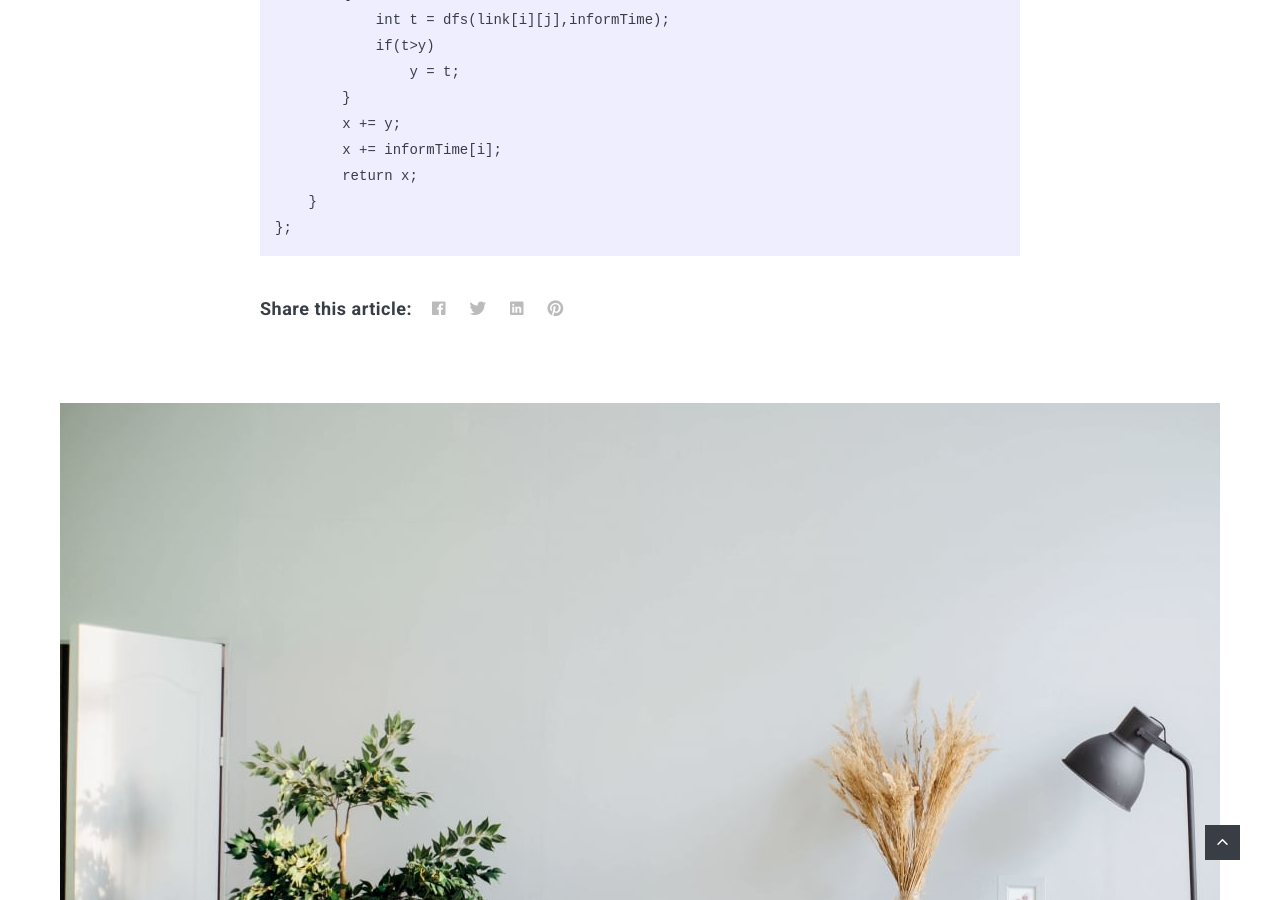
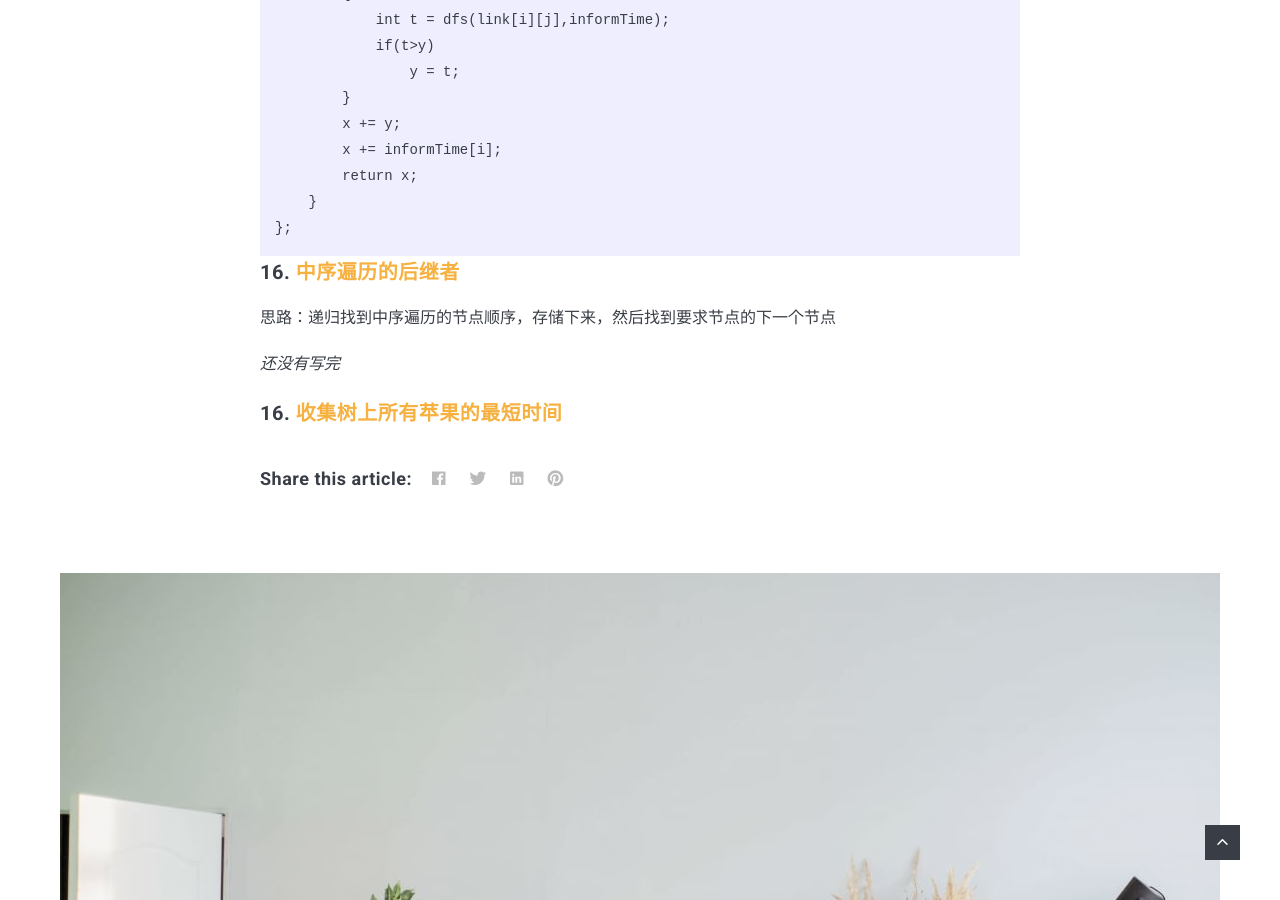
Before and after one commit to ivy-lv11/ivy-lv11.github.io, a Jekyll site: the page built from _posts/2020-08-25-DFS.markdown, in a window 1280 px wide and 900 px high, scrolled down 11779 px. Built offline with Jekyll 4.4.1, drawn with Linux system fonts in a browser that asks for light colours; nearby versions of some CDN libraries; comment, search, counter and statistics services are not loaded.

Commit message:
finish morning's task

````diff
--- a/_posts/2020-08-25-DFS.markdown
+++ b/_posts/2020-08-25-DFS.markdown
@@ -415,3 +415,8 @@ public:
     }
 };
 ```
+#### 16. [中序遍历的后继者](https://leetcode-cn.com/problems/successor-lcci/)
+思路：递归找到中序遍历的节点顺序，存储下来，然后找到要求节点的下一个节点
+
+*还没有写完*
+#### 16. [收集树上所有苹果的最短时间](https://leetcode-cn.com/problems/minimum-time-to-collect-all-apples-in-a-tree/)
````
